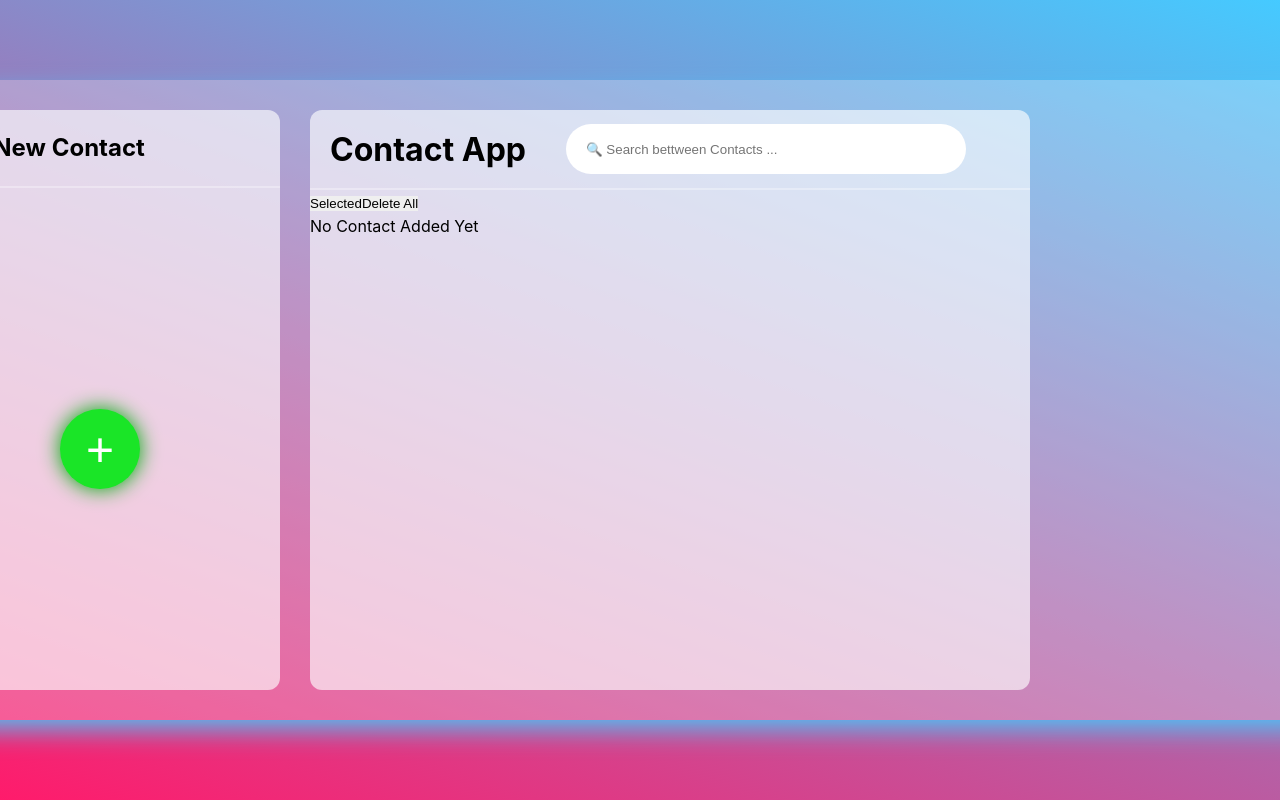
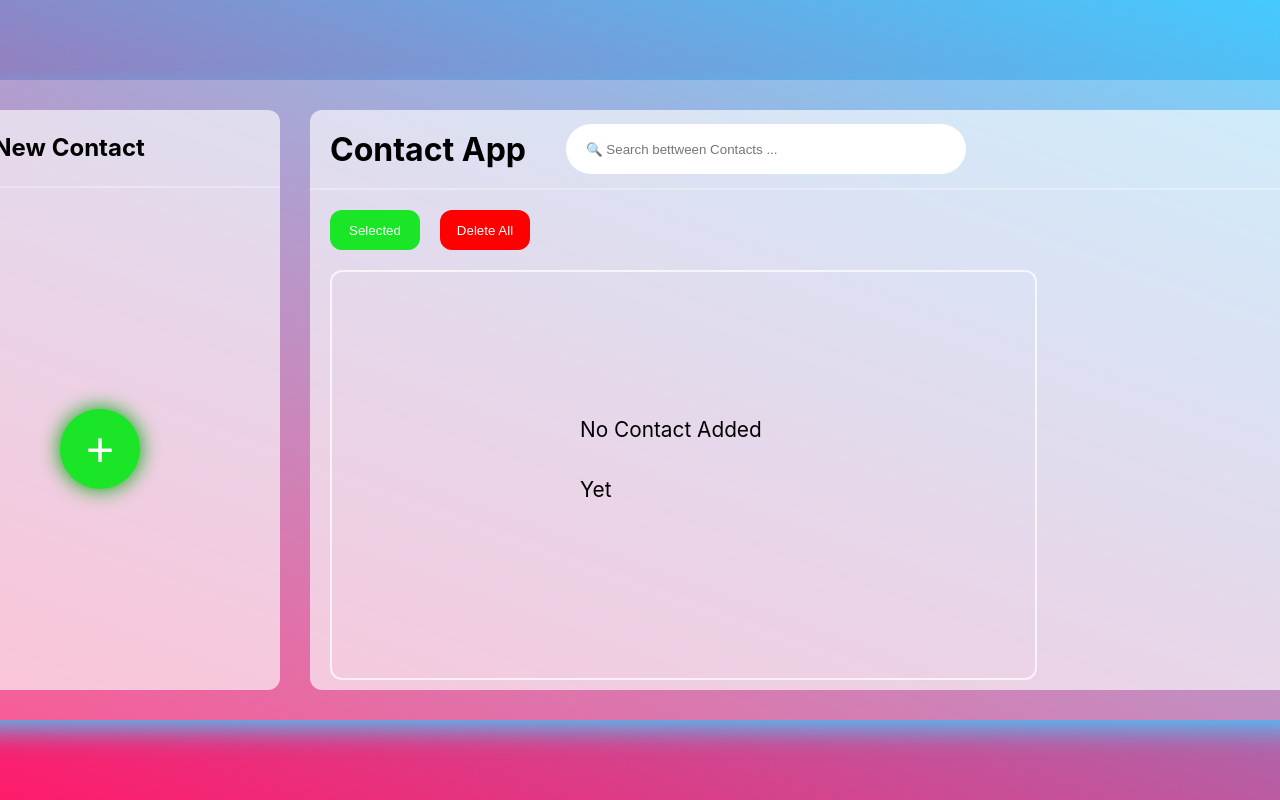
Before and after one commit to Movahed-m/Contact-App, a React (Vite) app: page / in a window 1280 px wide. Both pictures are taken after a click on the button "Selecte All". Shown: the top 800 px of the page. Built offline with nearby package versions, Linux system fonts and the light colour scheme.

Commit message:
adding styles of ContactList component

```diff
--- a/src/components/Main/ContactList.jsx
+++ b/src/components/Main/ContactList.jsx
@@ -1,7 +1,8 @@
 import { useState } from "react";
 import ContactListItem from "./ContactListItem";
+import styles from "../../styles/Main/ContactList.module.css";
 
-const ContactList = ({ contacts, setContacts, setSelectedContact}) => {
+const ContactList = ({ contacts, setContacts, setSelectedContact }) => {
   const [selecteAll, setSelecteAll] = useState(false);
   const [alert, setAlert] = useState("");
   const [isShow, setIsShow] = useState(false);
@@ -14,37 +15,54 @@ const ContactList = ({ contacts, setContacts, setSelectedContact}) => {
   const deleteHandler = () => {
     setContacts([]);
     setAlert("All Contacts delete successfully ✔");
+    setTimeout(() => {
+      setAlert("");
+    }, 2000);
     setIsShow(false);
   };
 
   return (
-    <div>
-      <div>
-        <button onClick={() => setSelecteAll(true)}>
+    <div className={styles["contact-list-container"]}>
+      <div className={styles["contact-list-options"]}>
+        <button
+          onClick={() => setSelecteAll(true)}
+          className={selecteAll ? styles["selecte-button"] : styles["button"]}
+        >
           {selecteAll ? "Selected" : "Selecte All"}
         </button>
-        <button onClick={() => setIsShow(true)}>
+        <button
+          onClick={() => setIsShow(true)}
+          className={selecteAll ? styles["delete-button"] : styles["hide"]}
+        >
           {selecteAll && "Delete All"}
         </button>
         {isShow && (
-          <div>
+          <div className={styles["modal-container"]}>
             <p>Are you want to delete all contacts?</p>
-            <button onClick={deleteHandler}>Yes</button>
-            <button onClick={exitHandler}>No</button>
+            <div>
+              <button onClick={deleteHandler}>Yes</button>
+              <button onClick={exitHandler}>No</button>
+            </div>
           </div>
         )}
-        <p>{alert && alert}</p>
+        <p className={alert ? styles["delete-message"] : styles["hide"]}>
+          {alert && alert}
+        </p>
       </div>
       <ul>
         {contacts &&
           contacts.map((item) => (
             <div key={item.id}>
               <input type="checkbox" checked={selecteAll} />
-              <ContactListItem contact={item} selecteAll={selecteAll} setSelectedContact={setSelectedContact}/>
+              <ContactListItem
+                contact={item}
+                selecteAll={selecteAll}
+                setSelectedContact={setSelectedContact}
+              />
             </div>
           ))}
+        <p>{!contacts.length && "No Contact Added Yet"}</p>
       </ul>
-      <p>{!contacts.length && "No Contact Added Yet"}</p>
     </div>
   );
 };
--- /dev/null
+++ b/src/styles/Main/ContactList.module.css
@@ -0,0 +1,121 @@
+.contact-list-container {
+  width: calc(100% - 40px);
+  height: 100%;
+  display: flex;
+  flex-direction: column;
+  margin: 0 20px;
+}
+
+.contact-list-options {
+  width: 70%;
+  height: 80px;
+  display: flex;
+  align-items: center;
+  position: relative;
+}
+
+.contact-list-options .button {
+  width: 90px;
+  height: 40px;
+  margin-right: 20px;
+  border-radius: 12px;
+  background: #fff;
+  text-align: center;
+}
+
+.contact-list-options .selecte-button {
+  width: 90px;
+  height: 40px;
+  margin-right: 20px;
+  border-radius: 12px;
+  background: #1ae527;
+  color: #fff;
+  text-align: center;
+}
+
+.contact-list-options .delete-button {
+  width: 90px;
+  height: 40px;
+  margin-right: 20px;
+  border-radius: 12px;
+  background: red;
+  color: #fff;
+  text-align: center;
+}
+
+.hide {
+  display: none;
+}
+
+.modal-container {
+  position: absolute;
+  top: 180px;
+  left: 135px;
+  width: 20.5vw;
+  height: 20vh;
+  display: flex;
+  flex-direction: column;
+  justify-content: center;
+  align-items: center;
+  background-color: #ffffff;
+  border-radius: 10px;
+  z-index: 100;
+}
+
+.modal-container > p {
+  font-size: 1.3rem;
+  text-align: center;
+}
+
+.modal-container > div {
+  width: 100%;
+  height: 50px;
+  margin-top: 20px;
+  display: flex;
+  justify-content: center;
+}
+
+.modal-container > div > button {
+  width: 60px;
+  height: 40px;
+  border-radius: 8px;
+  margin: 0 10px;
+}
+
+.modal-container > div > button:first-child {
+  background-color: #1ae527;
+  color: #fff;
+}
+
+.contact-list-options .delete-message {
+  position: absolute;
+  top: 240px;
+  left: 210px;
+  width: 320px;
+  height: 80px;
+  border-radius: 8px;
+  background-color: #fff;
+  color: #1ae527;
+  line-height: 80px;
+  text-align: center;
+  z-index: 100;
+}
+
+.contact-list-container > ul {
+  width: 70%;
+  height: 82%;
+  display: flex;
+  flex-direction: column;
+  border-radius: 12px;
+  border: 2px solid #ffffffbb;
+}
+
+.contact-list-container > ul > p {
+  width: 205px;
+  height: 60px;
+  line-height: 60px;
+  position: absolute;
+  top: 50%;
+  left: 46%;
+  font-size: 1.3rem;
+}
--- a/src/styles/Main/MainContainer.module.css
+++ b/src/styles/Main/MainContainer.module.css
@@ -1,11 +1,12 @@
 .main {
-  width: 50%;
+  width: calc(75% - 30px);
   height: 100%;
   margin-left: 30px;
   display: flex;
   flex-direction: column;
   background-color: #ffffffa1;
   border-radius: 12px;
+  overflow: hidden;
 }
 
 .header {
@@ -28,9 +29,14 @@
 }
 
 .header > input {
-    width: 400px;
-    height: 50px;
-    margin: auto 20px;
-    padding: 10px 20px;
-    border-radius: 40px;
+  width: 400px;
+  height: 50px;
+  margin: auto 20px;
+  padding: 10px 20px;
+  border-radius: 40px;
+  outline: none;
 }
+
+.header > input:focus {
+  box-shadow: -4px 4px 12px 2px #e2e1e1;
+}
```
